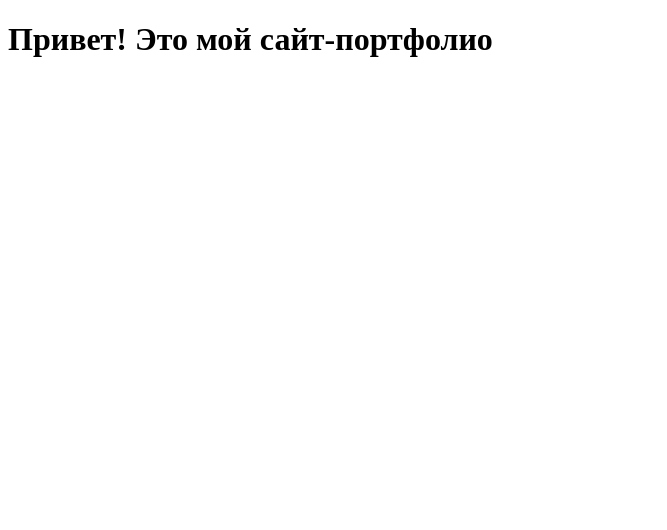
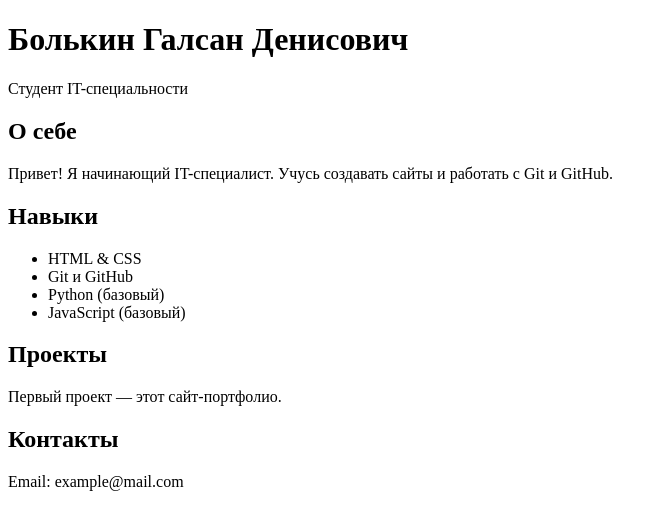
Before and after one commit to fortphantom58-ui/project, a plain HTML site: page index.html in a window 1280 px wide. Shown: the whole page, without its empty margins (0-667 px from the left). Drawn offline with Linux system fonts and the light colour scheme.

Commit message:
Update index.html

```diff
--- a/index.html
+++ b/index.html
@@ -3,8 +3,37 @@
 <head>
     <meta charset="UTF-8">
     <title>Портфолио – Галсан</title>
+    <link rel="stylesheet" href="style.css">
 </head>
 <body>
-    <h1>Привет! Это мой сайт-портфолио</h1>
+    <header>
+        <h1>Болькин Галсан Денисович</h1>
+        <p>Студент IT-специальности</p>
+    </header>
+
+    <section id="about">
+        <h2>О себе</h2>
+        <p>Привет! Я начинающий IT-специалист. Учусь создавать сайты и работать с Git и GitHub.</p>
+    </section>
+
+    <section id="skills">
+        <h2>Навыки</h2>
+        <ul>
+            <li>HTML & CSS</li>
+            <li>Git и GitHub</li>
+            <li>Python (базовый)</li>
+            <li>JavaScript (базовый)</li>
+        </ul>
+    </section>
+
+    <section id="projects">
+        <h2>Проекты</h2>
+        <p>Первый проект — этот сайт-портфолио.</p>
+    </section>
+
+    <section id="contacts">
+        <h2>Контакты</h2>
+        <p>Email: example@mail.com</p>
+    </section>
 </body>
 </html>
```
